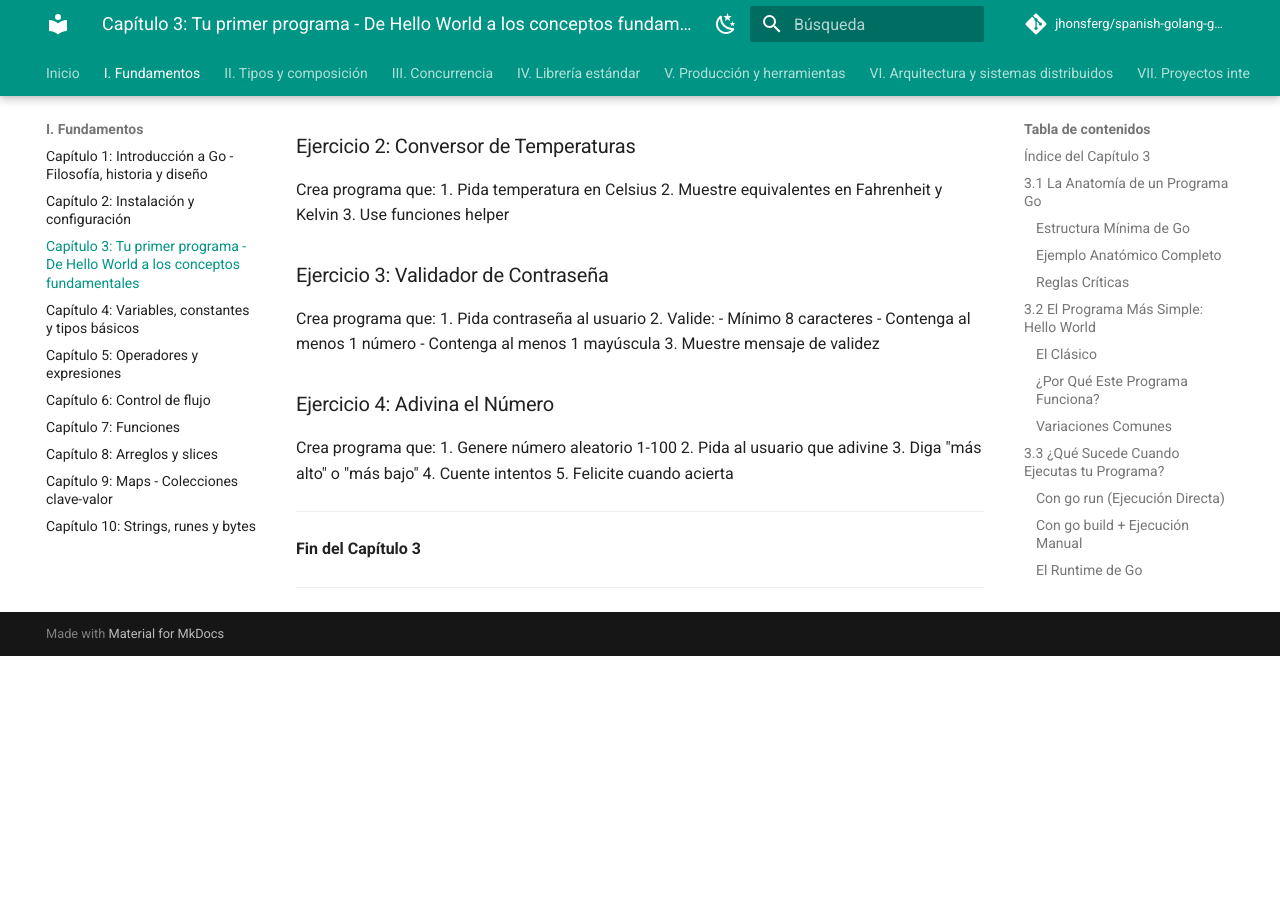
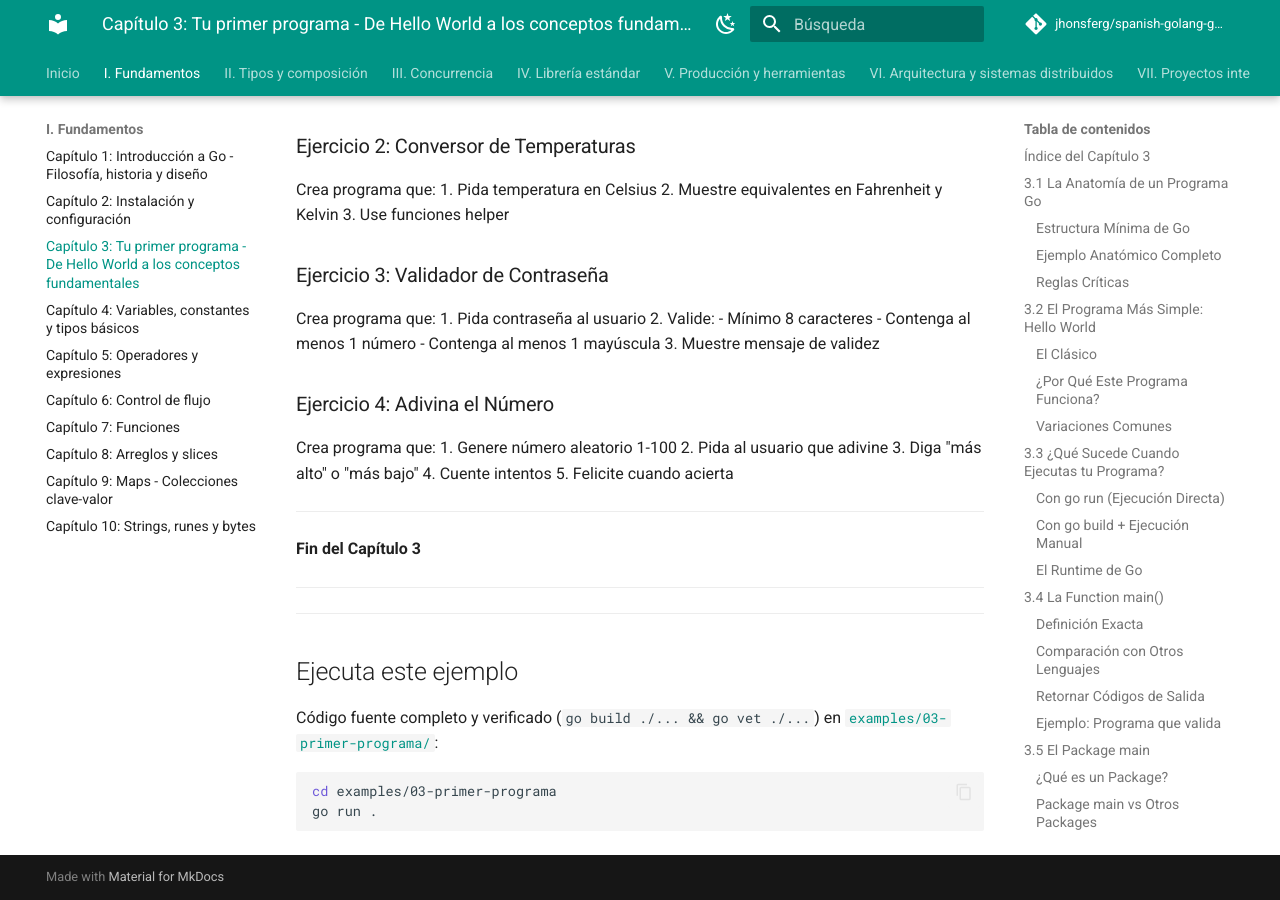
Before and after one commit to jhonsferg/spanish-golang-guide, an MkDocs documentation site: the page built from docs/01-fundamentos/03-primer-programa.md, in a window 1280 px wide and 900 px high, scrolled down 22303 px. Built offline with MkDocs 1.6.1 and Material for MkDocs 9.7.7, drawn with Linux system fonts in a browser that asks for light colours; comment, search, counter and statistics services are not loaded; before the commit the page ends 22959 px from its top, so only the background shows below that.

Commit message:
docs: enlazar ejemplo ejecutable en el capítulo 3

````diff
--- a/docs/01-fundamentos/03-primer-programa.md
+++ b/docs/01-fundamentos/03-primer-programa.md
@@ -1205,3 +1205,16 @@
 **Fin del Capítulo 3**
 
 ---
+
+
+---
+
+## Ejecuta este ejemplo
+
+Código fuente completo y verificado (`go build ./... && go vet ./...`) en
+[`examples/03-primer-programa/`](https://github.com/jhonsferg/spanish-golang-guide/tree/main/examples/03-primer-programa):
+
+```bash
+cd examples/03-primer-programa
+go run .
+```
````
